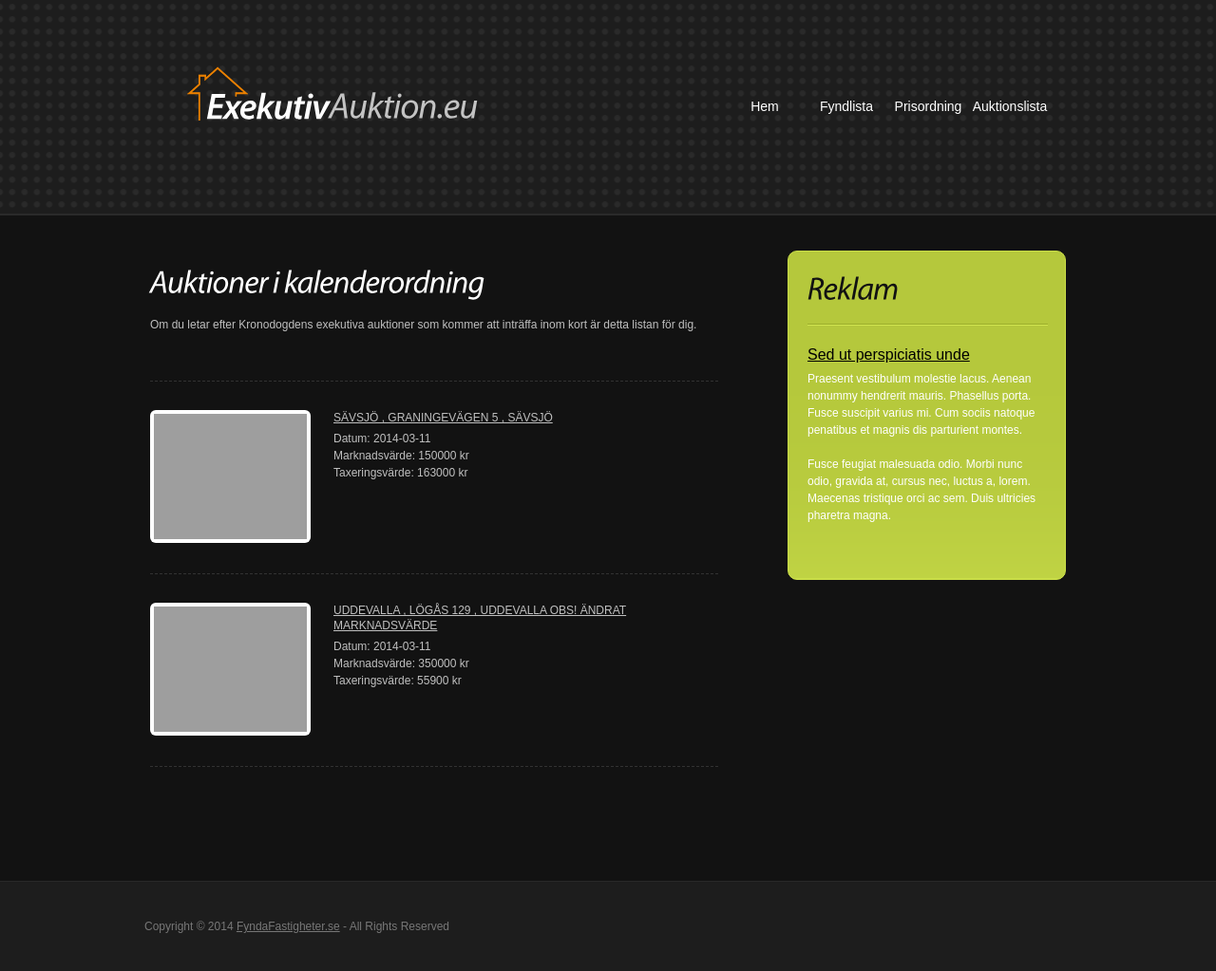
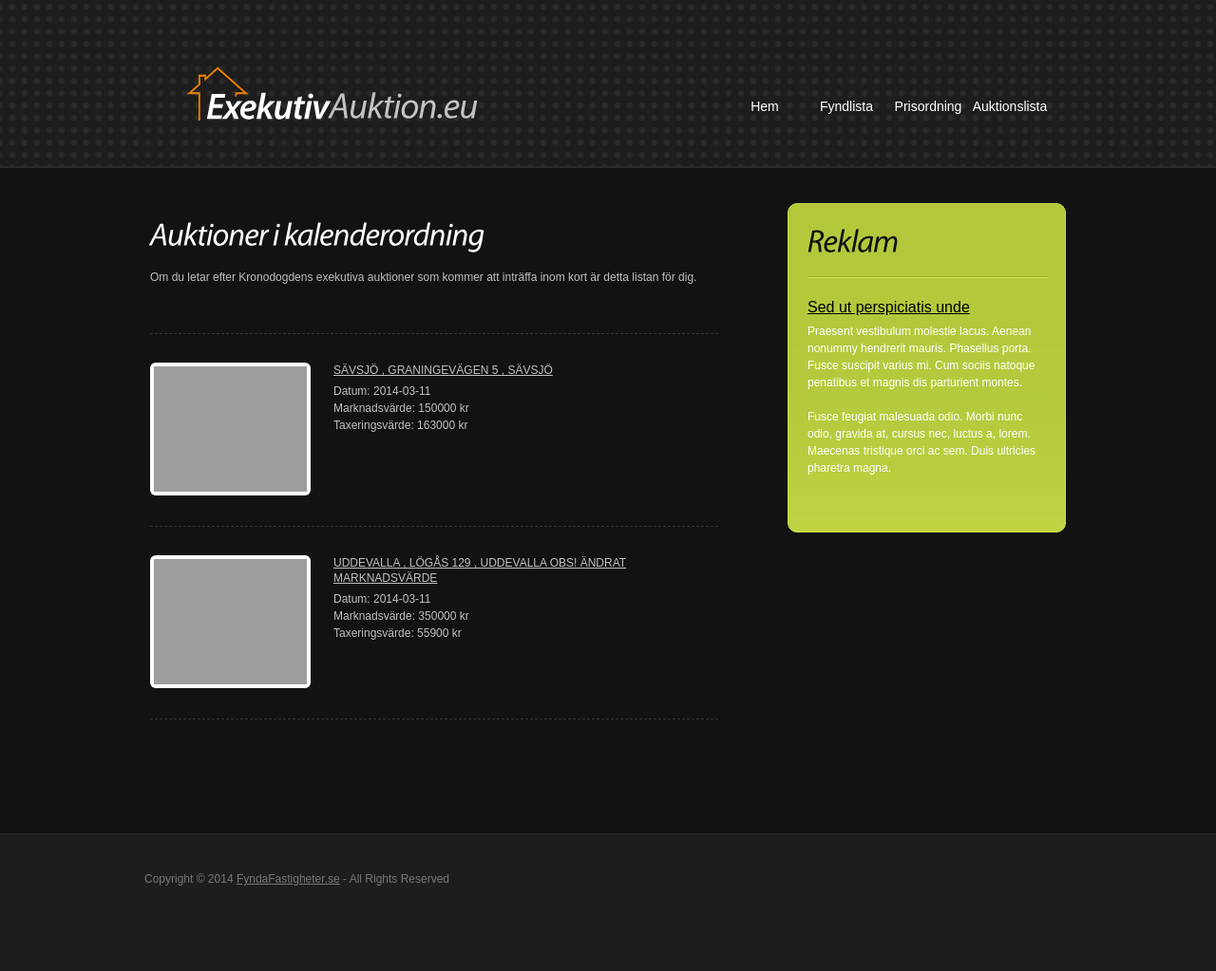
Before and after one commit to 2lambda123/propladder, a Jekyll site: the page built from tid.html, in a window 1280 px wide. Shown: the whole page at 95% size. Built offline with Jekyll 4.4.1, drawn with Linux system fonts in a browser that asks for light colours; Markdown is read by kramdown in place of the engine named in the settings; after the commit the page ends 973 px from its top, so only the background shows below that; grey boxes are pictures that could not be loaded.

Commit message:
changed layouts for sub pages

```diff
--- a/css/style.css
+++ b/css/style.css
@@ -23,7 +23,7 @@ html, body {
 }
 
 .sub-page-header {
-	height:225px;
+	height:175px;
 	overflow:hidden;
 	border-bottom:2px solid #2a2a2a;
 	background:url(../images/header-pattern.gif) 50% 0 #1d1d1d;
```
